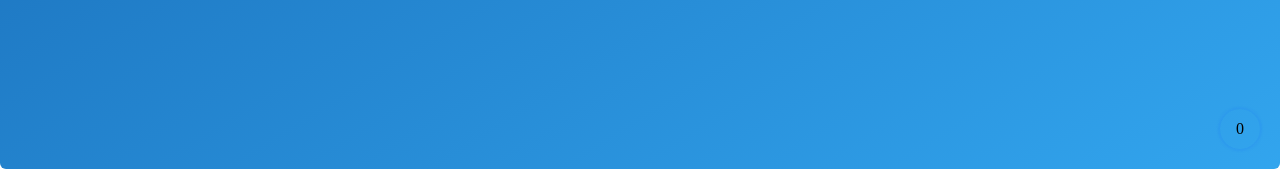
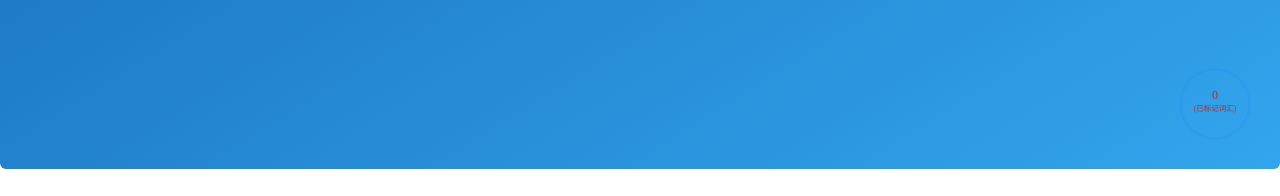
Before and after one commit to scruel/marker-system, a Vue app: page / in a window 1280 px wide. Shown: the part 631-827 px from the top of the page. Built offline with nearby package versions, Linux system fonts and the light colour scheme.

Commit message:
新版本

```diff
--- a/src/components/count-container.vue
+++ b/src/components/count-container.vue
@@ -1,6 +1,9 @@
 <template>
     <section class="count-container">
-        <div>{{count}}</div>
+        <div>
+            <span>{{count}}</span>
+            <span>(已标记词汇)</span>
+        </div>
     </section>
 </template>
 
@@ -25,16 +28,30 @@ export default {
   bottom: 20px;
   right: 20px;
 
-  width: 40px;
-  height: 40px;
+  width: 90px;
+  height: 90px;
   border-radius: 50%;
 
-  line-height: 40px;
+  color: #c2251f;
+  //   line-height: 40px;
   text-align: center;
 
   box-shadow: 2px 2px 2px 0 rgba(40, 120, 255, 0.08),
     2px -2px 2px 0 rgba(40, 120, 255, 0.08),
     -2px -2px 2px 0 rgba(40, 120, 255, 0.08),
     -2px 2px 2px 0 rgba(40, 120, 255, 0.08);
+  transform: scale(0.75);
+
+  div {
+    display: flex;
+    flex-direction: column;
+    align-items: center;
+    justify-content: center;
+    height: 80px;
+
+    span:nth-of-type(2) {
+      font-size: 10px;
+    }
+  }
 }
 </style>
```
